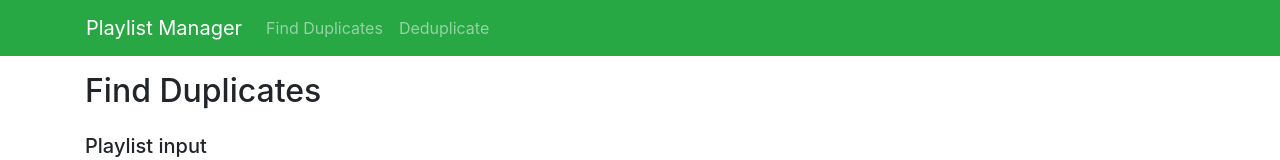
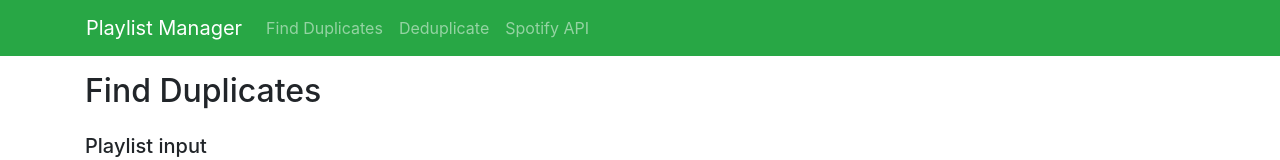
Before and after one commit to ricardovdheijden/playlist-manager, a React (Create React App) app: page /#/find-duplicates in a window 1280 px wide. Shown: the top 160 px of the page. Built offline with nearby package versions, Linux system fonts and the light colour scheme.

Commit message:
PM-011 Adds empty SpotifyApi component

```diff
--- a/src/App.js
+++ b/src/App.js
@@ -2,6 +2,7 @@ import React, { Component } from 'react';
 import { Route, HashRouter, Redirect, Switch } from 'react-router-dom';
 import Deduplicate from "./routes/deduplicate";
 import FindDuplicates from './routes/findDuplicates';
+import SpotifyApi from './routes/spotifyApi';
 import NavBar from './components/navbar';
 
 class App extends Component {
@@ -14,6 +15,7 @@ class App extends Component {
                 <Redirect path="/" to="/find-duplicates" exact />
                 <Route path="/find-duplicates" component={FindDuplicates} />
                 <Route path="/deduplicate" component={Deduplicate} />
+                <Route path="/spotify-api" component={SpotifyApi} />
             </Switch>
         </HashRouter>
       </React.Fragment>
--- a/src/components/navbar.jsx
+++ b/src/components/navbar.jsx
@@ -15,6 +15,9 @@ const NavBar = () => {
                         <li className="nav-item">
                             <a href="#/deduplicate" className="nav-link">Deduplicate</a>
                         </li>
+                        <li className="nav-item">
+                            <a href="#/spotify-api" className="nav-link">Spotify API</a>
+                        </li>
                     </ul>
                 </div>
             </div>
--- /dev/null
+++ b/src/routes/spotifyApi.jsx
@@ -0,0 +1,15 @@
+import React, {Component} from 'react';
+
+class SpotifyApi extends Component {
+    state = {
+        playlist: []
+    };
+
+    render() {
+        return (
+            <div className="container">SpotifyApi Component</div>
+        );
+    }
+}
+
+export default SpotifyApi;
```
